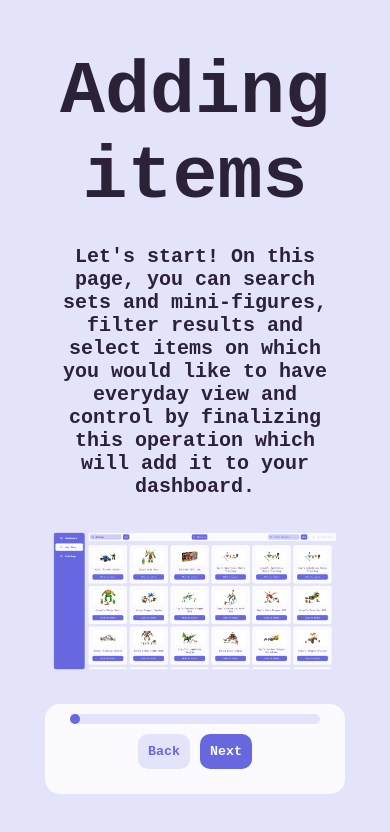
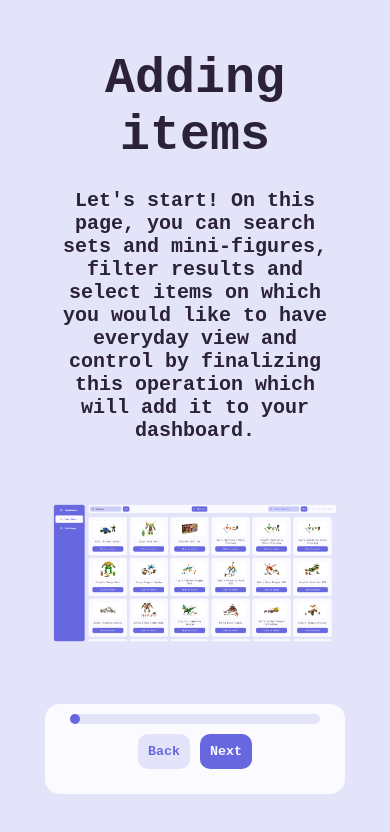
Before and after one commit to IgorBialek/MyLego, a Next.js app: page /guide in a window 390 px wide. Shown: the top 832 px of the page. Built offline with nearby package versions, Linux system fonts and the light colour scheme; no server answers.

Commit message:
UI Fixes - FilterItems & Guide

```diff
--- a/components/addItem/FilterItems.tsx
+++ b/components/addItem/FilterItems.tsx
@@ -25,7 +25,7 @@ const FilterItems = () => {
   };
 
   return (
-    <div className={css.filterItemsContainer}>
+    <div className={`${css.filterItemsContainer} center`}>
       <CardInput
         icon={<TbFilter />}
         displayIcon={true}
--- a/components/guide/Guide.module.css
+++ b/components/guide/Guide.module.css
@@ -9,7 +9,7 @@
 }
 
 .guideContainer > h1 {
-  font-size: 75px;
+  font-size: clamp(50px, 10vw, 75px);
   margin: 0;
   margin-bottom: var(--content-margin);
 }
```
Also changed, not shown: components/addItem/FilterItems.module.css (+5 -2 lines).
